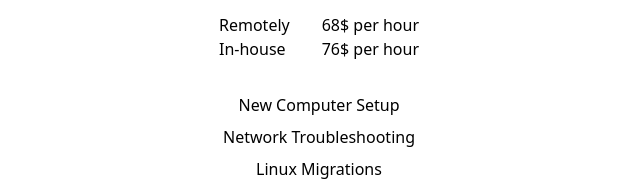
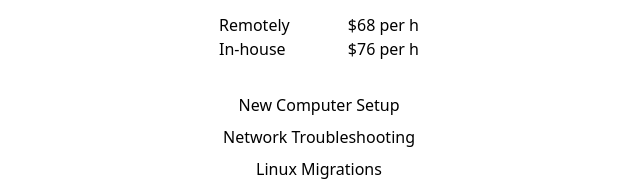
Before and after one commit to Uszczi/mrmatty, a plain HTML site: page index.html in a window 1280 px wide. Shown: the part 257-440 px from the top of the page, 321-961 px from the left. Drawn offline with nearby package versions, Linux system fonts and the light colour scheme.

Commit message:
fix price

```diff
--- a/index.html
+++ b/index.html
@@ -31,11 +31,11 @@
       <div>
         <div class="w-50 flex justify-between">
           <p>Remotely</p>
-          <p>68$ per hour</p>
+          <p>$68 per h</p>
         </div>
         <div class="w-50 flex justify-between">
           <p>In-house</p>
-          <p>76$ per hour</p>
+          <p>$76 per h</p>
         </div>
       </div>
 
```
